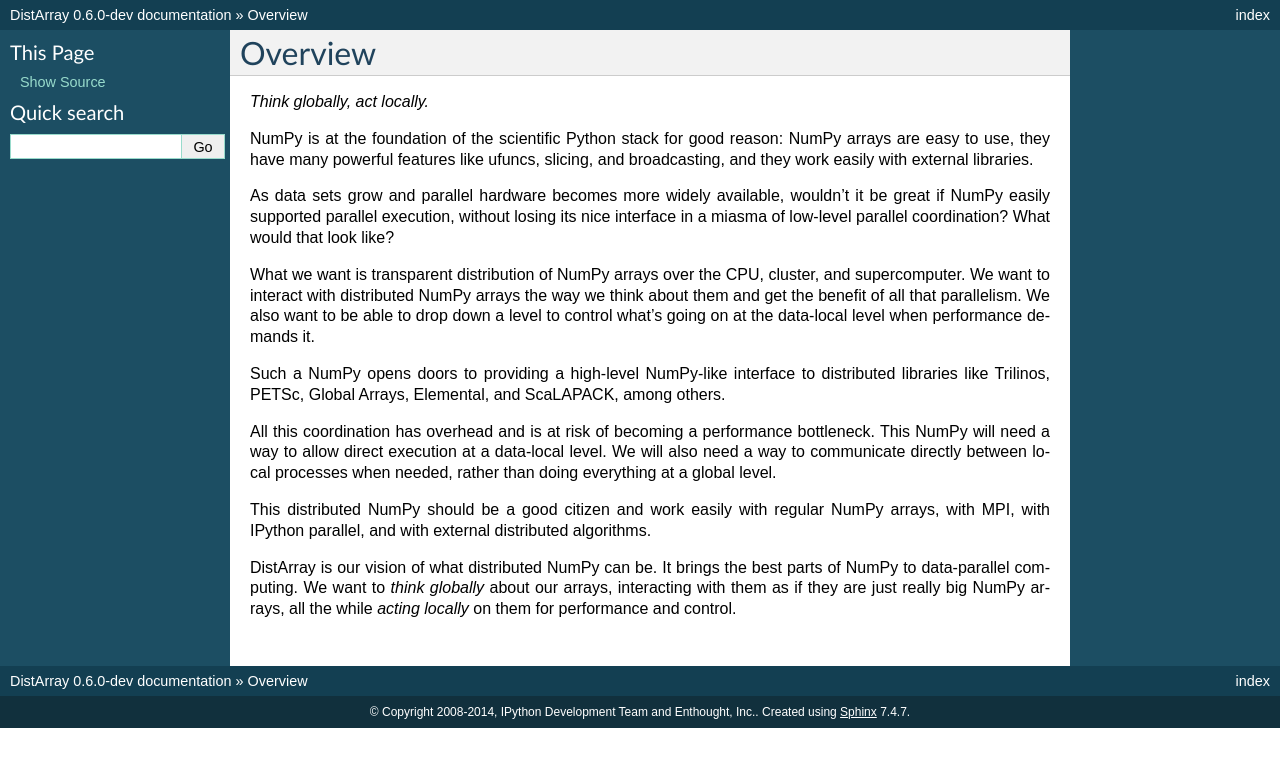
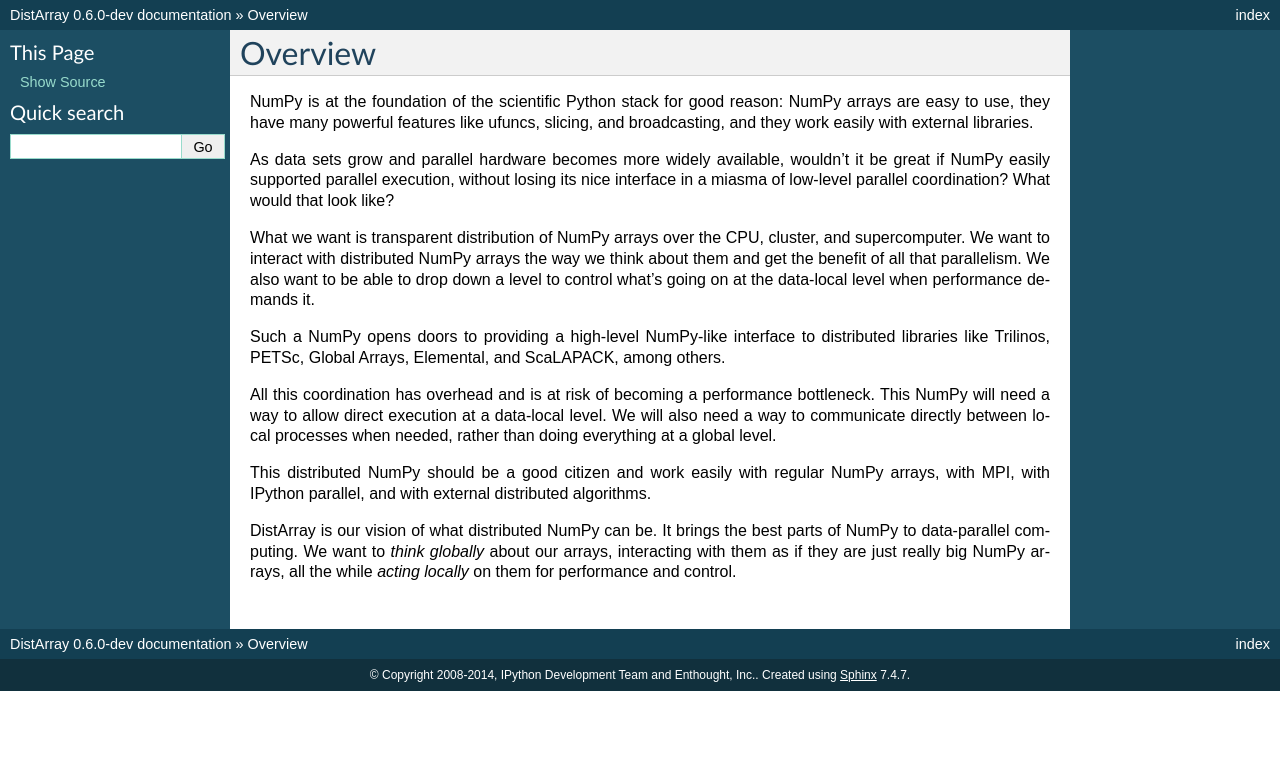
Before and after one commit to enthought/distarray, a Sphinx documentation site: the page built from docs/sphinx/source/overview.rst, in a window 1280 px wide. Shown: the top 767 px of the page. Built offline with Sphinx 7.4.7, drawn with Linux system fonts in a browser that asks for light colours.

Commit message:
Remove tagline from Overview.
It’s already at the top of the page.

```diff
--- a/docs/sphinx/source/overview.rst
+++ b/docs/sphinx/source/overview.rst
@@ -1,7 +1,5 @@
 Overview
 --------
-
-*Think globally, act locally.*
 
 NumPy is at the foundation of the scientific Python stack for good reason:
 NumPy arrays are easy to use, they have many powerful features like ufuncs,
```
